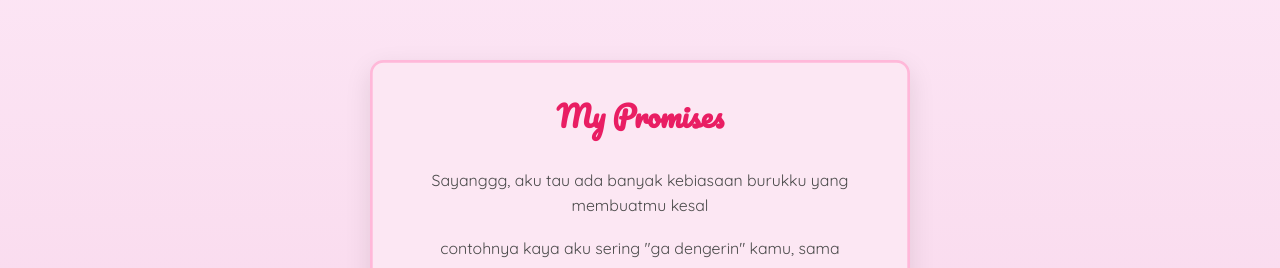
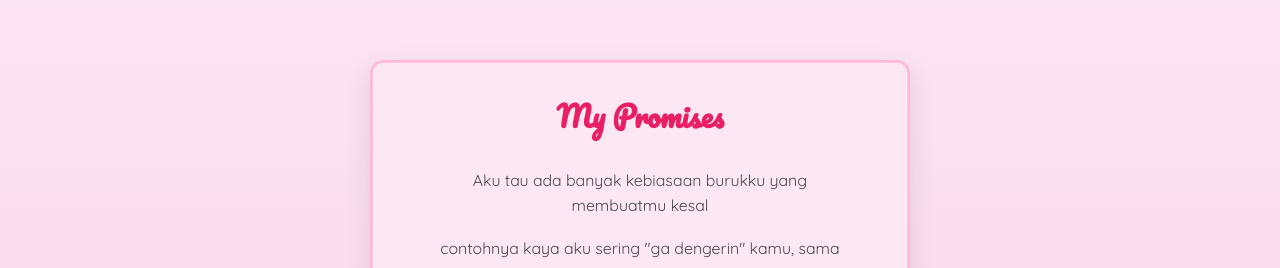
Before and after one commit to adiprnma/girlfriendsday, a plain HTML site: page layer3.html in a window 1280 px wide. Shown: the part 160-428 px from the top of the page. Drawn offline with Linux system fonts and the light colour scheme.

Commit message:
layer3 update

```diff
--- a/layer3.html
+++ b/layer3.html
@@ -11,7 +11,7 @@
     <div class="card-container">
         <h2>My Promises</h2>
         <p>
-            Sayanggg, aku tau ada banyak kebiasaan burukku yang membuatmu kesal
+            Aku tau ada banyak kebiasaan burukku yang membuatmu kesal
         </p>
         <p>
             contohnya kaya aku sering "ga dengerin" kamu, sama aku sering ketiduran sebelum kamu tidur, so im really sowwyyy
```
